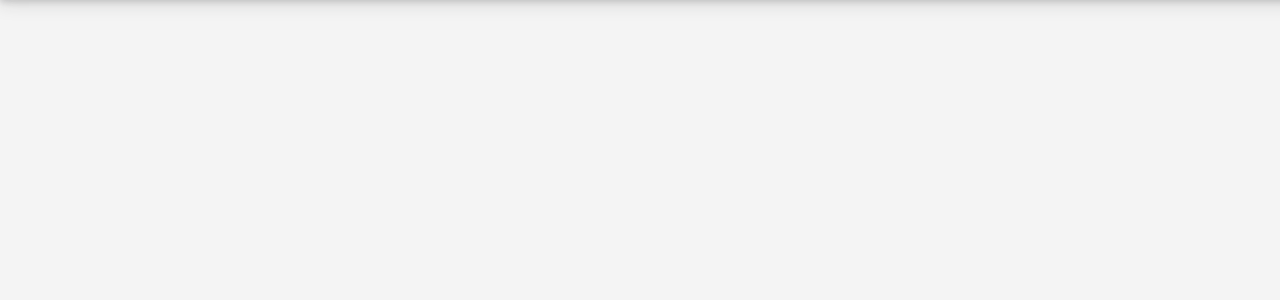
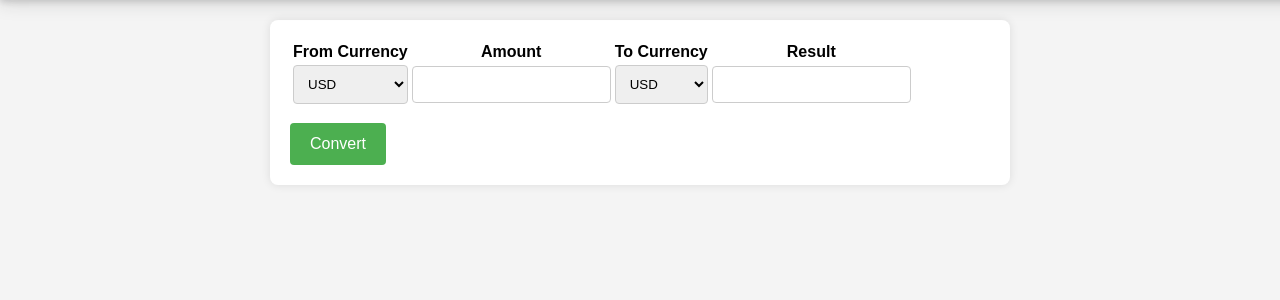
Before and after one commit to huajie-zhong/expense-tracker, a Flask app: page /currency/ in a window 1280 px wide. Shown: the part 95-395 px from the top of the page. Run offline with Flask 3, Linux system fonts and the light colour scheme.

Commit message:
add currency page

```diff
--- a/front-end/templates/currency.html
+++ b/front-end/templates/currency.html
@@ -1,3 +1,42 @@
 {% extends "header.html" %}
 {% block content %}
+<body>
+<div class="container">
+<form>
+        <table>
+            <tr>
+                <th>From Currency</th>
+                <th>Amount</th>
+                <th>To Currency</th>
+                <th>Result</th>
+            </tr>
+            <tr>
+                <td>
+                    <select id="fromCurrency">
+                        <!-- Add options for each currency here -->
+                        <option value="USD">USD</option>
+                        <option value="EUR">EUR</option>
+                        <!-- etc. -->
+                    </select>
+                </td>
+                <td>
+                    <input type="number" id="amount" min="0">
+                </td>
+                <td>
+                    <select id="toCurrency">
+                        <!-- Add options for each currency here -->
+                        <option value="USD">USD</option>
+                        <option value="EUR">EUR</option>
+                        <!-- etc. -->
+                    </select>
+                </td>
+                <td>
+                    <input type="text" id="result" readonly>
+                </td>
+            </tr>
+        </table>
+        <button type="submit">Convert</button>
+    </div>
+    </form>
+</body>
 {% endblock %}
```
